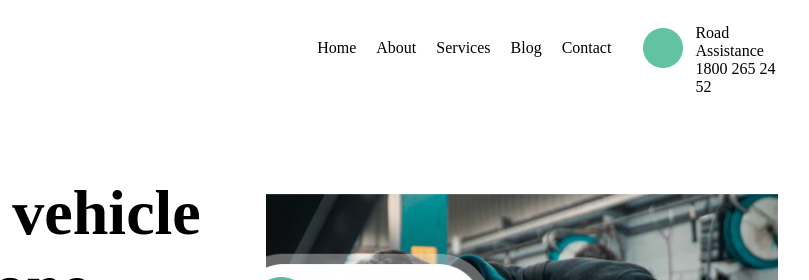
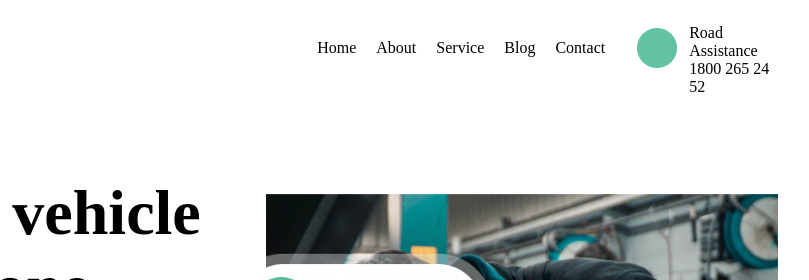
Before and after one commit to AMAHMERCY/KodeCamp, a plain HTML site: page index.html in a window 1280 px wide. Shown: the top 280 px of the page, 374-1183 px from the left. Drawn offline with Linux system fonts and the light colour scheme.

Commit message:
linked the service page to the home page

```diff
--- a/index.html
+++ b/index.html
@@ -20,7 +20,7 @@
             <ul>
                 <li><a href="#">Home</a></li>
                 <li> <a href="#">About</a></li>
-                <li><a href="#">Services</a></li>
+                <li><a href="service.html">Service</a></li>
                 <li><a href="#">Blog</a></li>
                 <li><a href="#">Contact</a></li>
             </ul>
```
